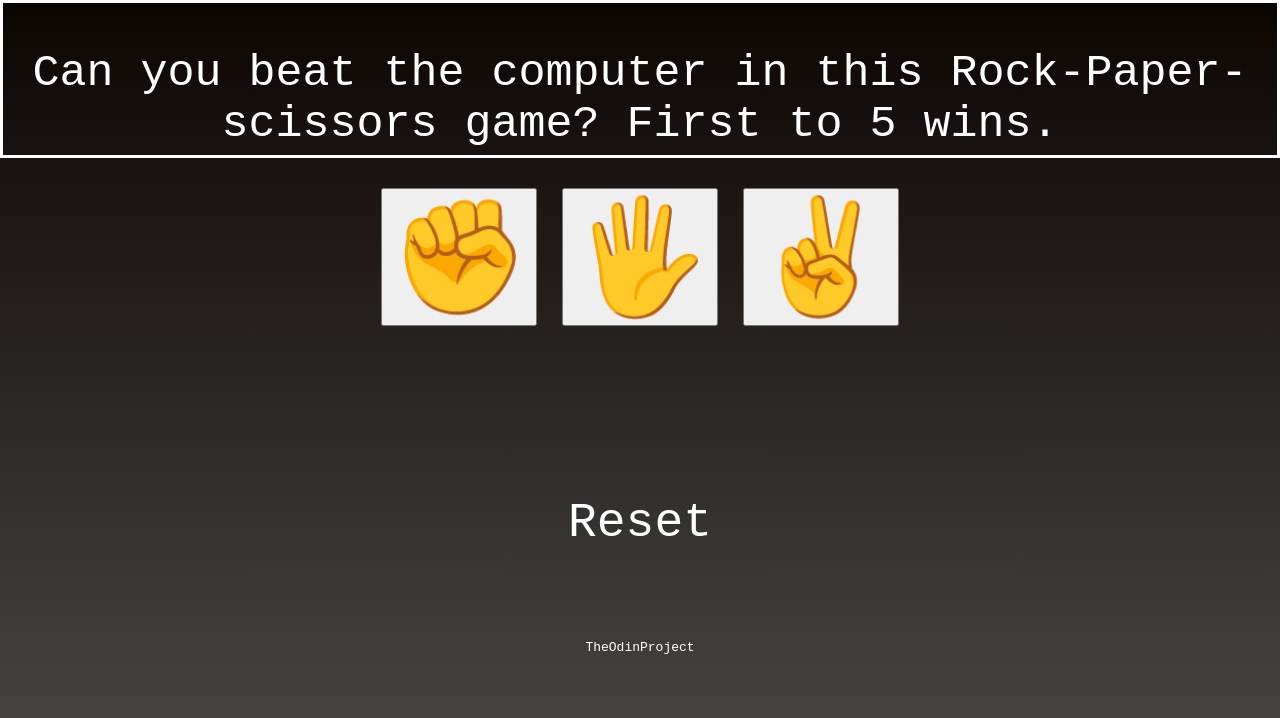
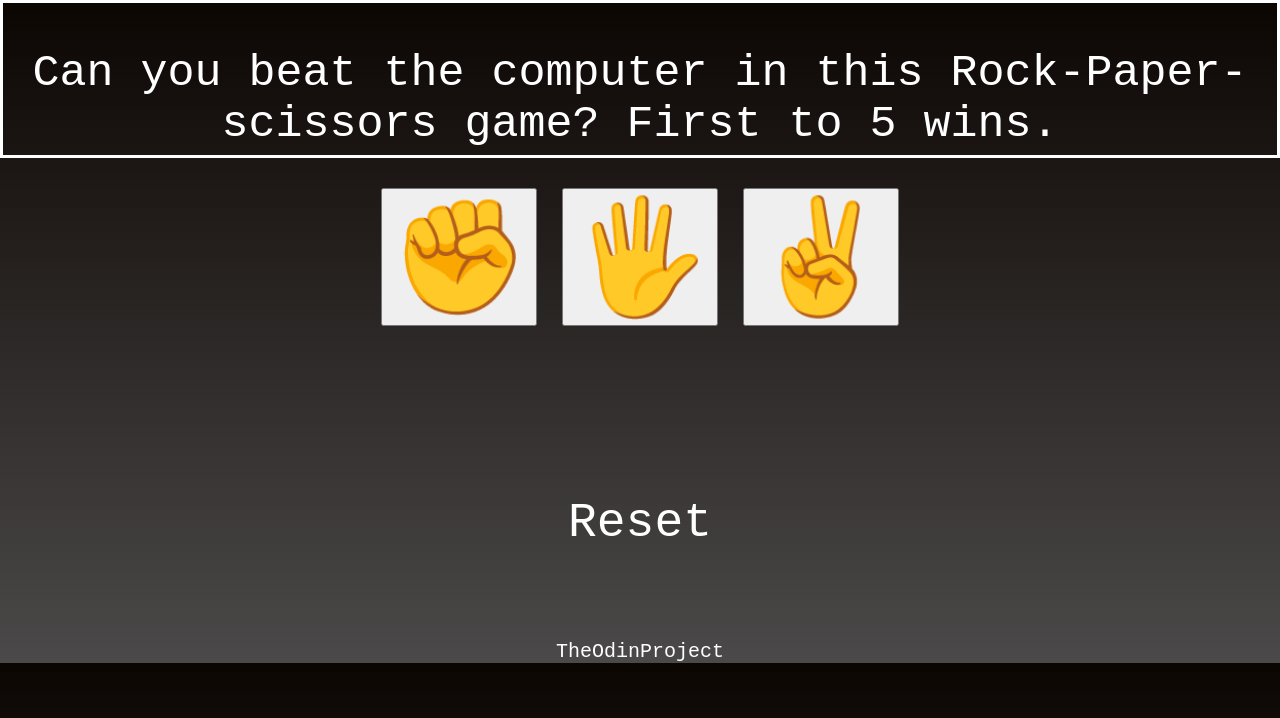
Before and after one commit to Tushar-Alec/RPS_Game, a plain HTML site: page index.html in a window 1280 px wide. Drawn offline with Linux system fonts and the light colour scheme.

Commit message:
styled the footer

```diff
--- a/style.css
+++ b/style.css
@@ -1,11 +1,12 @@
-html {
+/* html {
   height: 100%;
   width: 100%;
-  margin: 0;
-  padding: 0;
-}
+
+} */
 
 body {
+  height: 100%;
+  width: 100%;
   margin: 0;
   padding: 0;
   background: linear-gradient(#0c0603, #4b4949);
@@ -90,3 +91,11 @@ p {
 #intro-div {
   border: 3px solid white;
 }
+
+footer {
+  display: flex;
+  align-items: center;
+  justify-content: center;
+  font-size: 20px;
+
+}
```
